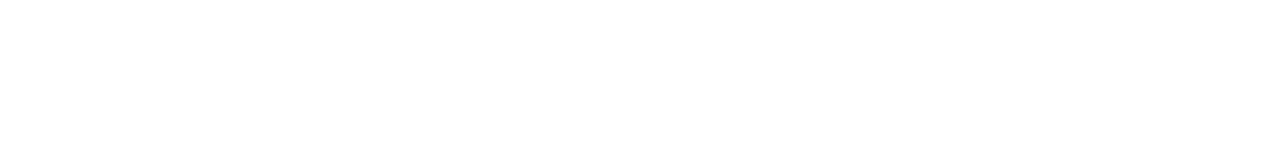
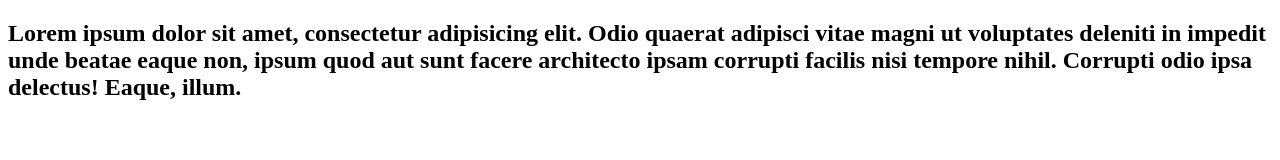
Before and after one commit to shahchirag0320/Lets-Learn-Git, a plain HTML site: page about.html in a window 1280 px wide. Drawn offline with Linux system fonts and the light colour scheme.

Commit message:
added some html markup in about.html

```diff
--- a/about.html
+++ b/about.html
@@ -7,6 +7,6 @@
     <title>About Page</title>
 </head>
 <body>
-
+    <h2>Lorem ipsum dolor sit amet, consectetur adipisicing elit. Odio quaerat adipisci vitae magni ut voluptates deleniti in impedit unde beatae eaque non, ipsum quod aut sunt facere architecto ipsam corrupti facilis nisi tempore nihil. Corrupti odio ipsa delectus! Eaque, illum.</h2>
 </body>
 </html>
```
